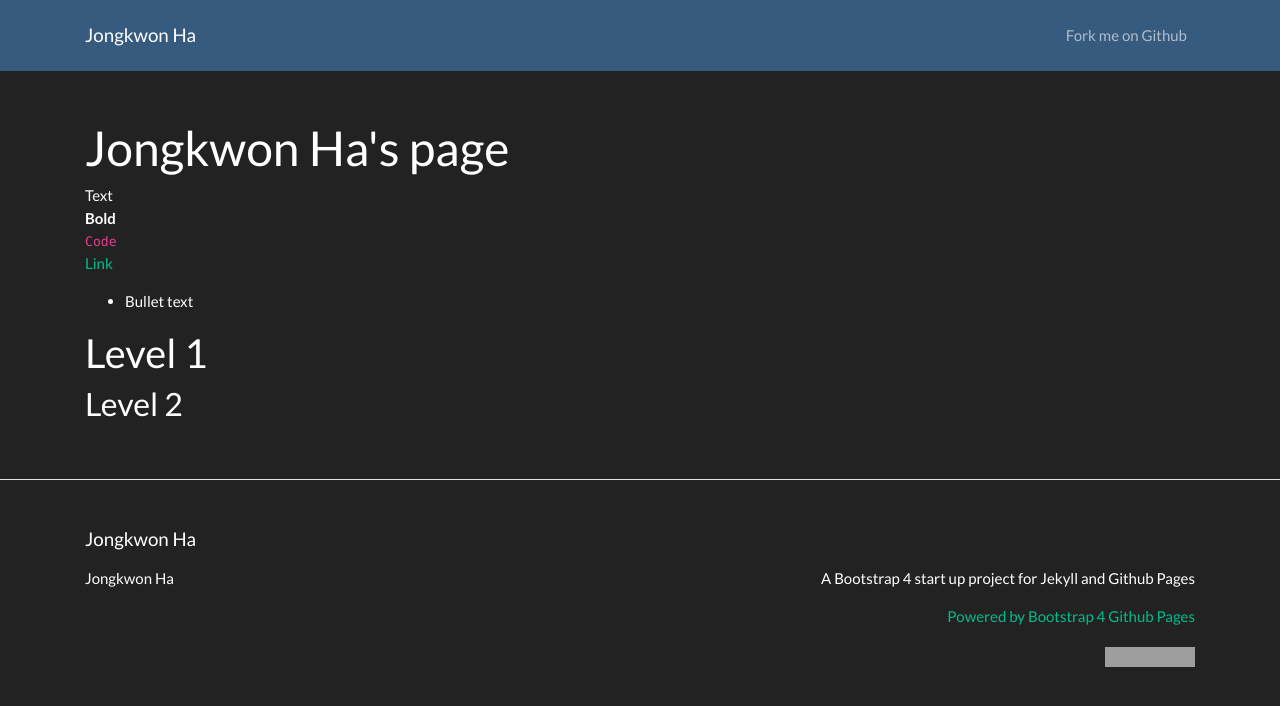
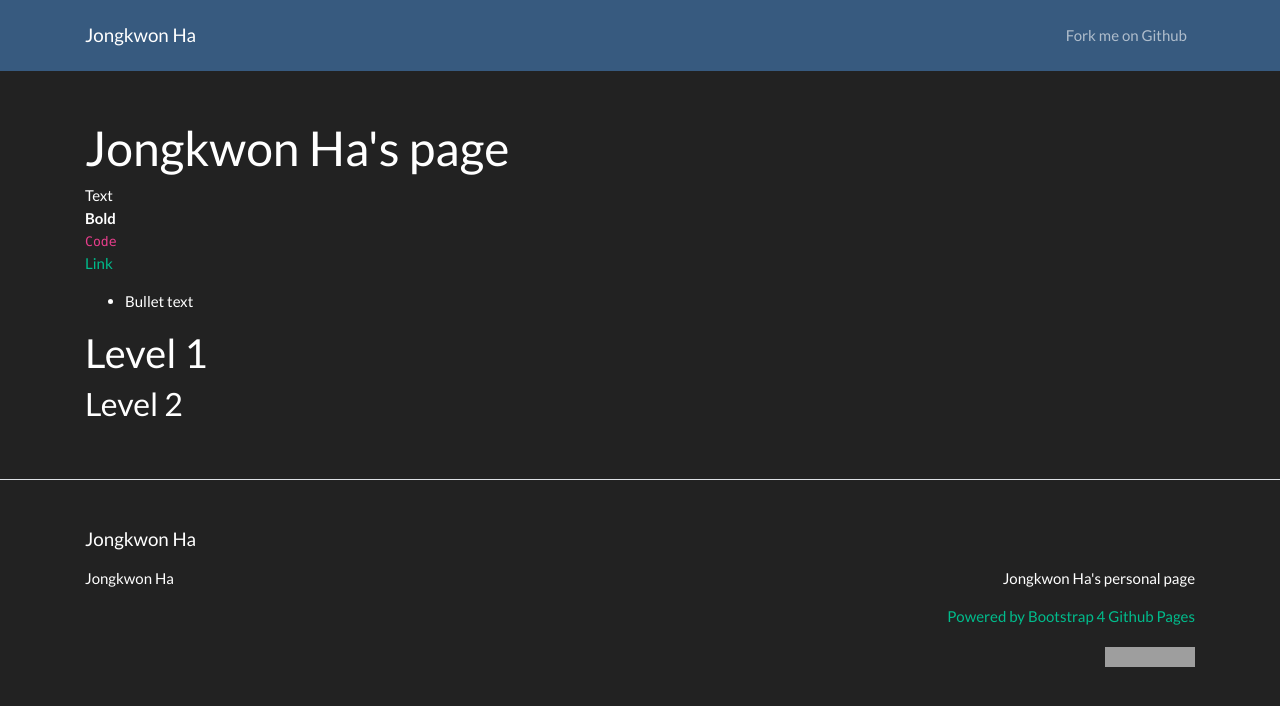
Before and after one commit to jongkwonha/jongkwonha.github.io, a Jekyll site: the page built from index.md, in a window 1280 px wide. Shown: the top 706 px of the page. Built offline with Jekyll 4.4.1, drawn with Linux system fonts in a browser that asks for light colours; grey boxes are pictures that could not be loaded.

Commit message:
Update _config.yml

```diff
--- a/_config.yml
+++ b/_config.yml
@@ -16,7 +16,7 @@
 title: Jongkwon Ha
 email: ""
 description: >- # this means to ignore newlines until "baseurl:"
-  A Bootstrap 4 start up project for Jekyll and Github Pages
+  Jongkwon Ha's personal page
 #baseurl: "" # the subpath of your site, e.g. /blog
 #url: "" # the base hostname & protocol for your site, e.g. http://example.com
 #twitter_username: jekyllrb
```
